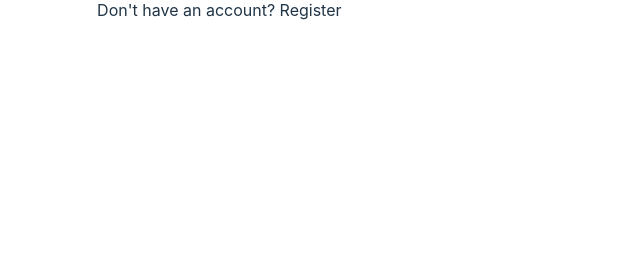
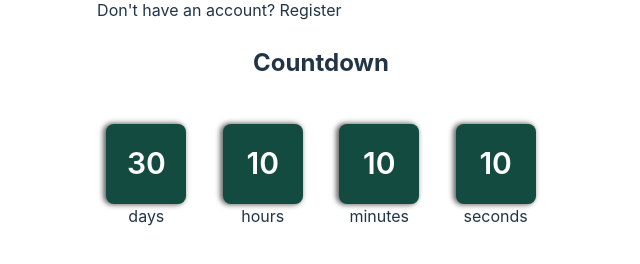
Before and after one commit to Intunedtech/eskel, a React (Vite) app: page / in a window 1280 px wide. Shown: the part 804-1068 px from the top of the page, without its empty margins (319-959 px from the left). Before the commit the page ends 909 px from the top, so only its background shows below. Built offline with nearby package versions, Linux system fonts and the light colour scheme.

Commit message:
feat(CountdownTimer): Created countdown  UI to showcase in app

```diff
--- /dev/null
+++ b/lib/components/CountdownTimer/index.tsx
@@ -0,0 +1,41 @@
+import React from 'react';
+import styles from './styles.module.css';
+
+const CountdownTimer = () => {
+    return (
+        <>
+            <div>
+                <h2>Countdown</h2>
+                <div className={styles.content}>
+                    <div className={styles.box}>
+                        <div className={styles.value}>
+                            <span>30</span>
+                        </div>
+                        <span className={styles.label}>days</span>
+                    </div>
+                    <div className={styles.box}>
+                        <div className={styles.value}>
+                            <span>10</span>
+                        </div>
+                        <span className={styles.label}>hours</span>
+                    </div>
+                    <div className={styles.box}>
+                        <div className={styles.value}>
+                            <span>10</span>
+                        </div>
+                        <span className={styles.label}>minutes</span>
+                    </div>
+                    <div className={styles.box}>
+                        <div className={styles.value}>
+                            <span>10</span>
+                        </div>
+                        <span className={styles.label}>seconds</span>
+                    </div>
+                </div>
+
+            </div>
+        </>
+    )
+}
+
+export default CountdownTimer
--- /dev/null
+++ b/lib/components/CountdownTimer/styles.module.css
@@ -0,0 +1,38 @@
+.content {
+    width: 100%;
+	display: flex;
+	flex-direction: row;
+	justify-content: center;
+	margin: auto;
+	gap: 12px;
+}
+
+.h2 {
+	margin-bottom: 20px;
+	font-size: 50px;
+}
+
+.box {
+	width: calc(100% / 4);
+	display: flex;
+	flex-direction: column;
+	align-items: center;
+	justify-content: center;
+	height: 150px;
+	max-width: 150px;
+}
+
+.value {
+	font-size: 30px;
+	font-weight: 600;
+	background-color: #144b40;
+	color: white;
+	display: flex;
+	justify-content: center;
+	align-items: center;
+	border-radius: 8px;
+	width: 80px;
+	height: 80px;
+	position: relative;
+	box-shadow: -2px 0px 5px 1px #232423ad;
+}
--- a/src/App.tsx
+++ b/src/App.tsx
@@ -4,6 +4,7 @@ import viteLogo from '/vite.svg'
 import './App.css'
 import { Button, Label, Input } from '../';
 import { LoginForm } from '../lib/components/LoginForm';
+import CountdownTimer from '../lib/components/CountdownTimer';
 
 function App() {
   const handleClick = () => {
@@ -72,7 +73,7 @@ function App() {
         </table>
 
         <p>
-
+          <CountdownTimer />
         </p>
       </div>
     </>
```
